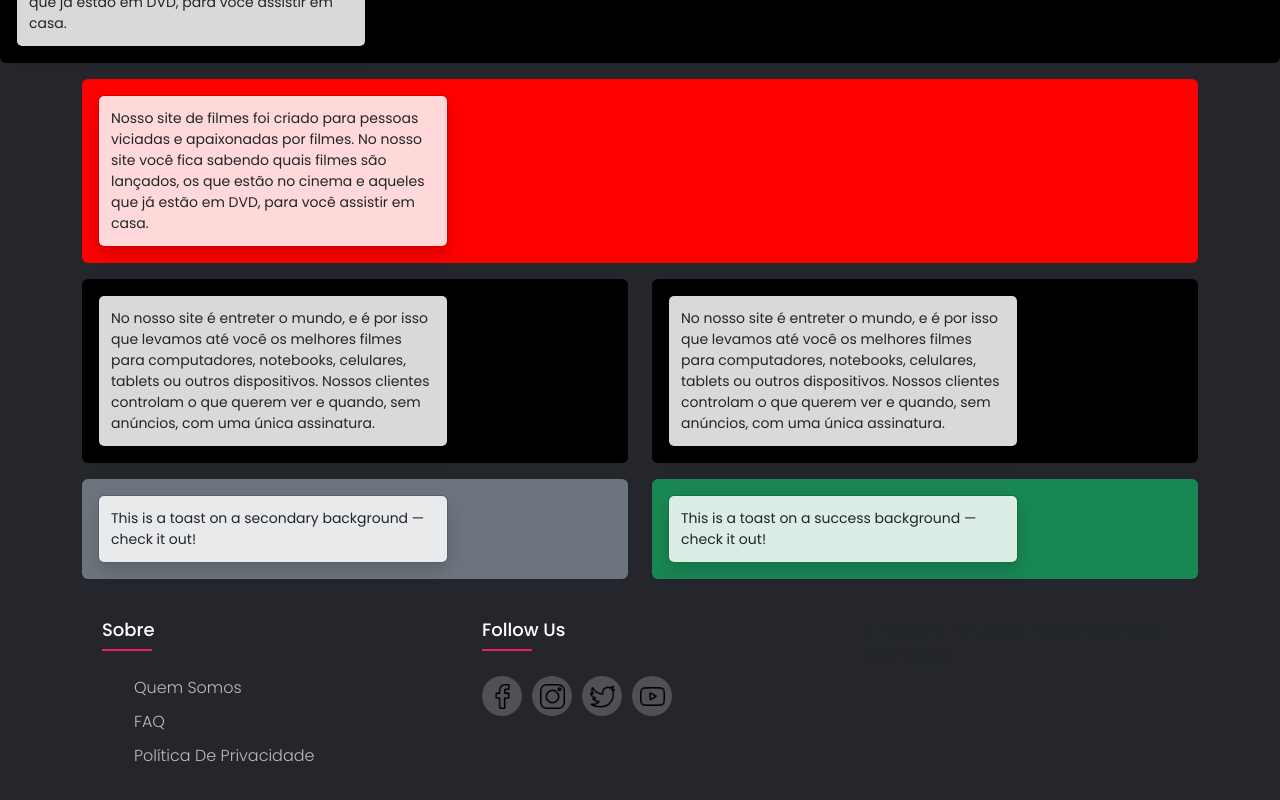
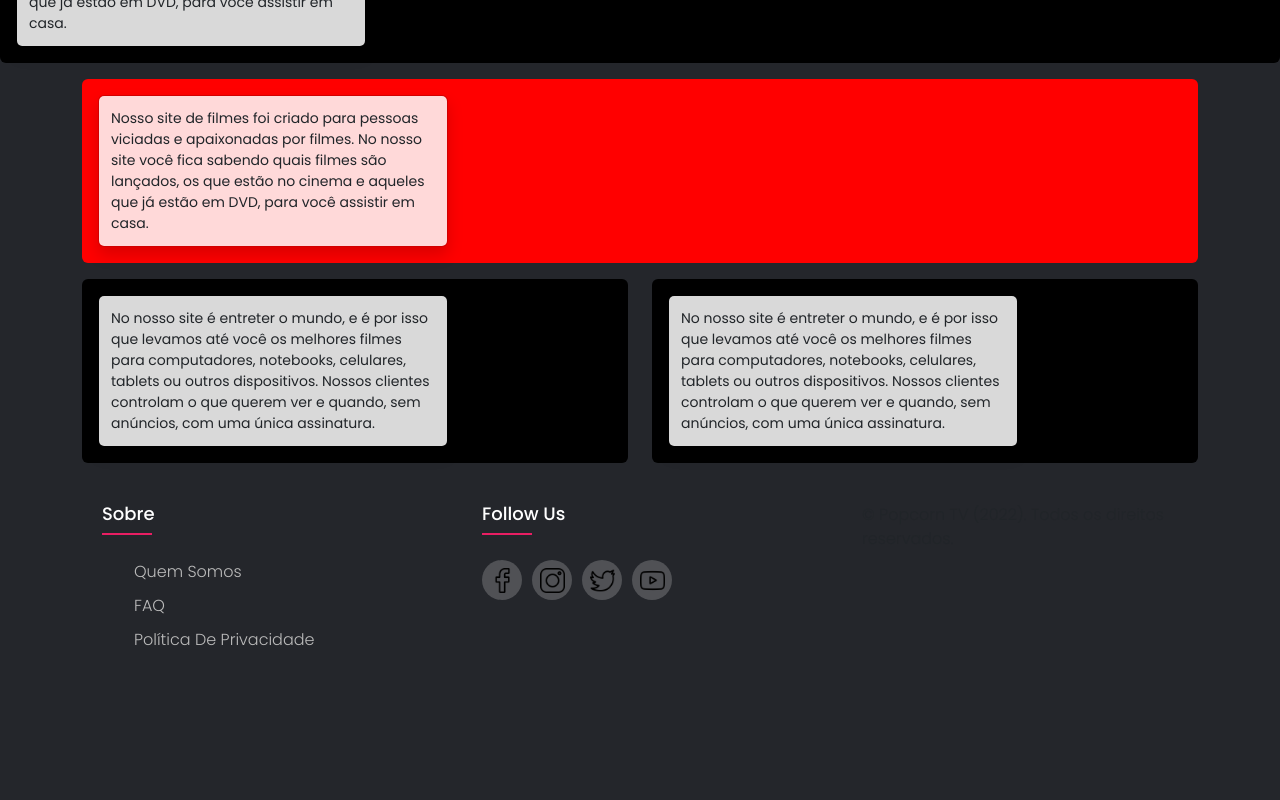
Before and after one commit to moondev94/projeto-modulo3-squad1, a React (Create React App) app: page /Sobre in a window 1280 px wide. Shown: the part 455-1255 px from the top of the page. After the commit the page ends 1155 px from the top, so only its background shows below. Built offline with nearby package versions, Linux system fonts and the light colour scheme; a web font is replaced by a local one.

Commit message:
Segundo commt

```diff
--- a/src/view/Sobre.jsx
+++ b/src/view/Sobre.jsx
@@ -108,42 +108,6 @@ No nosso site é entreter o mundo, e é por isso que levamos até você os melho
 
 </Col>
 
-<Col>
-
-<div className="p-3 bg-secondary my-2 rounded">
-
-<Toast>
-
-<ToastBody>
-
-This is a toast on a secondary background — check it out!
-
-</ToastBody>
-
-</Toast>
-
-</div>
-
-</Col>
-
-<Col>
-
-<div className="p-3 bg-success my-2 rounded">
-
-<Toast>
-
-<ToastBody>
-
-This is a toast on a success background — check it out!
-
-</ToastBody>
-
-</Toast>
-
-</div>
-
-</Col>
-
 </Row>
 
 </Container>
```
